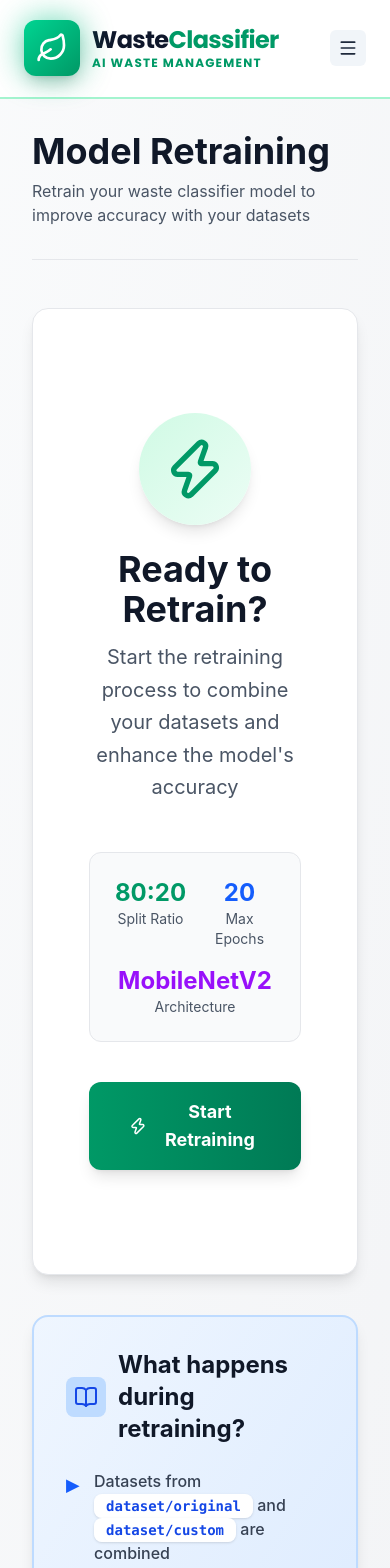
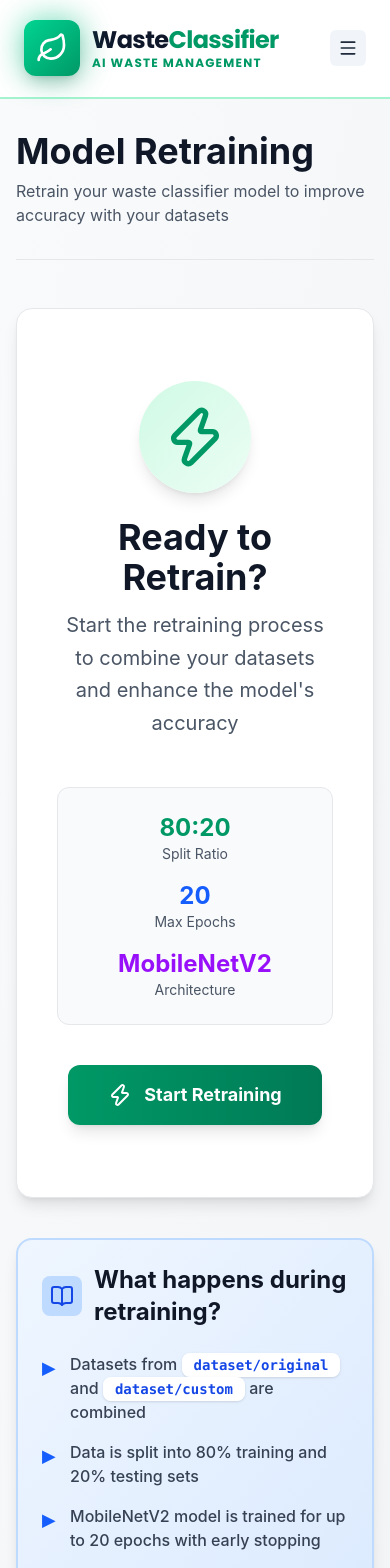
Before and after one commit to pikacoder44/waste-management-classifier, a Next.js app in the folder frontend/: page /admin/retrain in a window 390 px wide. Shown: the top 1568 px of the page. Built offline with nearby package versions, Linux system fonts and the light colour scheme.

Commit message:
Refactor layout for improved spacing and responsiveness in retrain page

```diff
--- a/frontend/app/admin/retrain/page.tsx
+++ b/frontend/app/admin/retrain/page.tsx
@@ -129,7 +129,7 @@ export default function RetrainPage() {
   }, [pollingInterval]);
 
   return (
-    <div className="min-h-screen bg-linear-to-br from-gray-50 via-gray-75 to-gray-100 p-8">
+    <div className="min-h-screen bg-linear-to-br from-gray-50 via-gray-75 to-gray-100 px-4 py-8 sm:p-8">
       <div className="max-w-5xl mx-auto">
         {/* Header Section */}
         <div className="mb-12 pb-8 border-b border-gray-200">
@@ -143,10 +143,10 @@ export default function RetrainPage() {
         </div>
 
         {/* Main Content */}
-        <div className="bg-white rounded-2xl shadow-lg p-10 border border-gray-200">
+        <div className="bg-white rounded-2xl shadow-lg p-6 sm:p-8 lg:p-10 border border-gray-200">
           {!showAcknowledgement ? (
             // Initial State - Button
-            <div className="py-16 px-4">
+            <div className="py-12 sm:py-16 px-4">
               <div className="text-center mb-12">
                 <div className="inline-flex p-6 bg-linear-to-br from-emerald-100 to-emerald-50 rounded-full mb-6 shadow-lg">
                   <Zap className="w-16 h-16 text-emerald-600" />
@@ -161,7 +161,7 @@ export default function RetrainPage() {
               </div>
 
               {/* Quick Stats */}
-              <div className="grid grid-cols-2 md:grid-cols-3 gap-4 mb-10 p-6 bg-gray-50 rounded-xl border border-gray-200">
+              <div className="grid grid-cols-1 sm:grid-cols-2 lg:grid-cols-3 gap-4 mb-10 p-6 bg-gray-50 rounded-xl border border-gray-200">
                 <div className="text-center">
                   <div className="text-2xl font-bold text-emerald-600">
                     80:20
@@ -172,7 +172,7 @@ export default function RetrainPage() {
                   <div className="text-2xl font-bold text-blue-600">20</div>
                   <div className="text-sm text-gray-600">Max Epochs</div>
                 </div>
-                <div className="text-center col-span-2 md:col-span-1">
+                    <div className="text-center col-span-1 sm:col-span-2 lg:col-span-1">
                   <div className="text-2xl font-bold text-purple-600">
                     MobileNetV2
                   </div>
@@ -219,7 +219,7 @@ export default function RetrainPage() {
 
               {/* Status Information */}
               {trainingStatus && (
-                <div className="grid grid-cols-2 gap-4">
+                <div className="grid grid-cols-1 sm:grid-cols-2 gap-4">
                   <div className="bg-linear-to-br from-emerald-50 to-emerald-100 rounded-xl p-6 border border-emerald-200 shadow-sm hover:shadow-md transition">
                     <p className="text-emerald-700 text-xs font-bold uppercase tracking-widest mb-2">
                       Training Status
@@ -315,7 +315,7 @@ export default function RetrainPage() {
                     </p>
 
                     {/* Action Buttons */}
-                    <div className="flex gap-4 justify-center flex-wrap">
+                    <div className="flex flex-col sm:flex-row gap-4 justify-center flex-wrap">
                       <button
                         onClick={() => {
                           setShowAcknowledgement(false);
@@ -345,7 +345,7 @@ export default function RetrainPage() {
         </div>
 
         {/* Info Box */}
-        <div className="mt-10 bg-linear-to-br from-blue-50 to-blue-100 border-2 border-blue-200 rounded-2xl p-8 shadow-lg">
+        <div className="mt-10 bg-linear-to-br from-blue-50 to-blue-100 border-2 border-blue-200 rounded-2xl p-6 sm:p-8 shadow-lg">
           <h3 className="text-2xl font-bold text-gray-900 mb-6 flex items-center gap-3">
             <div className="p-2 bg-blue-200 rounded-lg">
               <BookOpen className="w-6 h-6 text-blue-700" />
```
